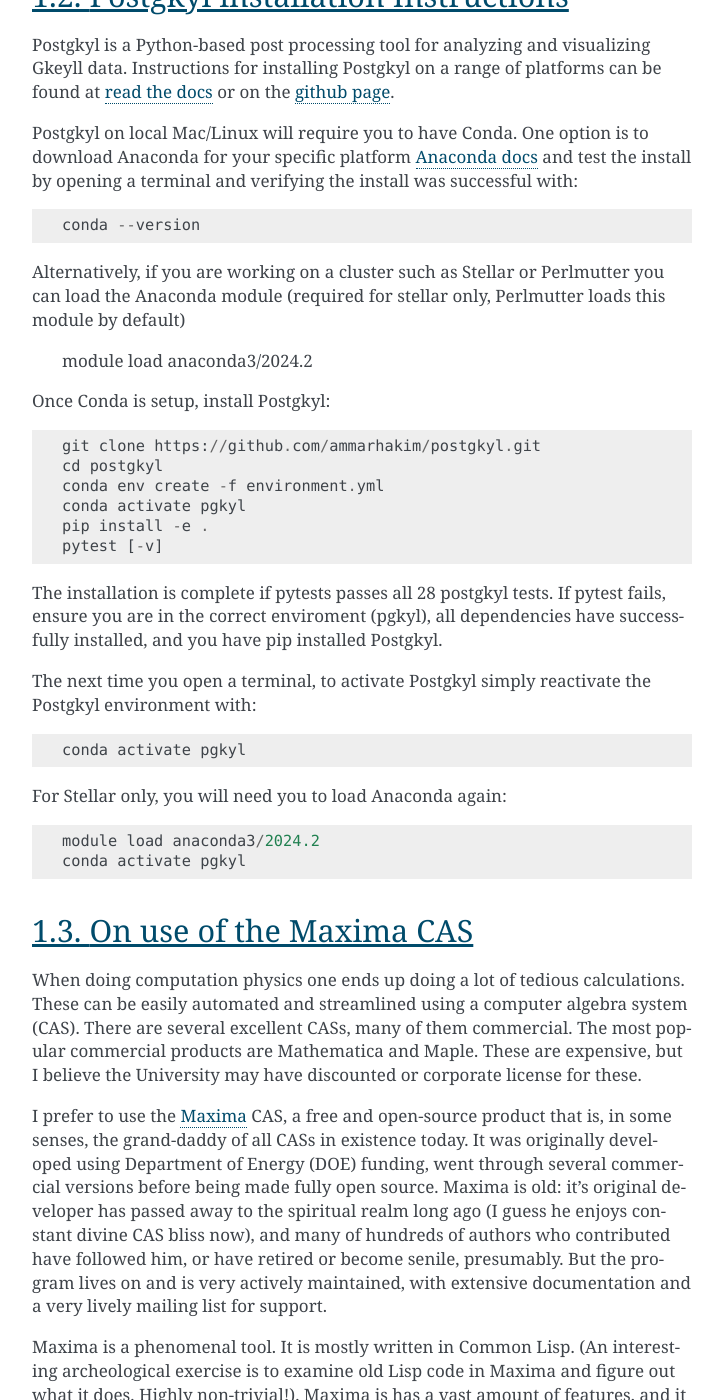
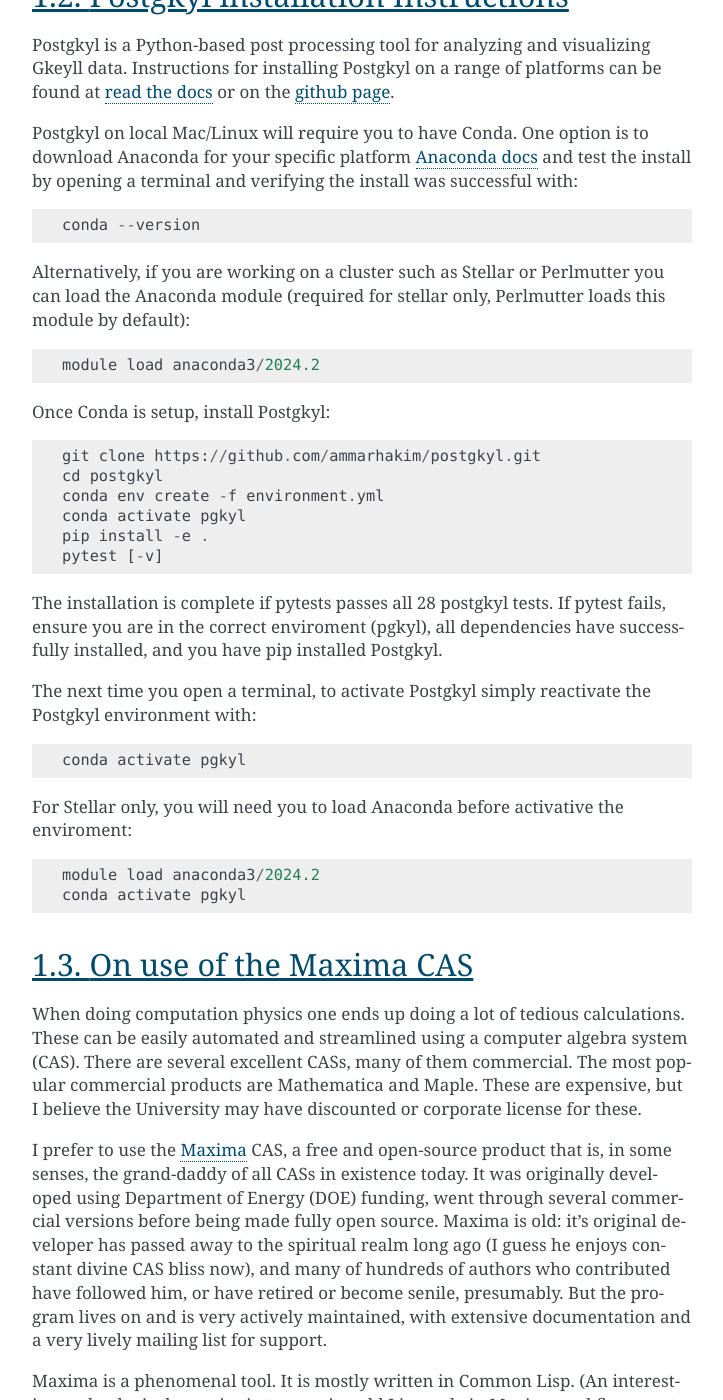
Before and after one commit to unalmis/ast560-2025, a Sphinx documentation site: the page built from source/classmech.rst, in a window 1280 px wide and 1400 px high, scrolled down 971 px. Shown: the whole window, without its empty margins (388-1111 px from the left). Built offline with Sphinx 7.4.7, drawn with Linux system fonts in a browser that asks for light colours.

Commit message:
Minor reformatting Postgkyl section

```diff
--- a/source/classmech.rst
+++ b/source/classmech.rst
@@ -47,7 +47,7 @@
 
 Alternatively, if you are working on a cluster such as Stellar or Perlmutter
 you can load the Anaconda module (required for stellar only, Perlmutter
-loads this module by default)
+loads this module by default)::
 
   module load anaconda3/2024.2
 
@@ -69,7 +69,8 @@
 
   conda activate pgkyl
 
-For Stellar only, you will need you to load Anaconda again::
+For Stellar only, you will need you to load Anaconda before activative the
+enviroment::
 
   module load anaconda3/2024.2
   conda activate pgkyl
```
